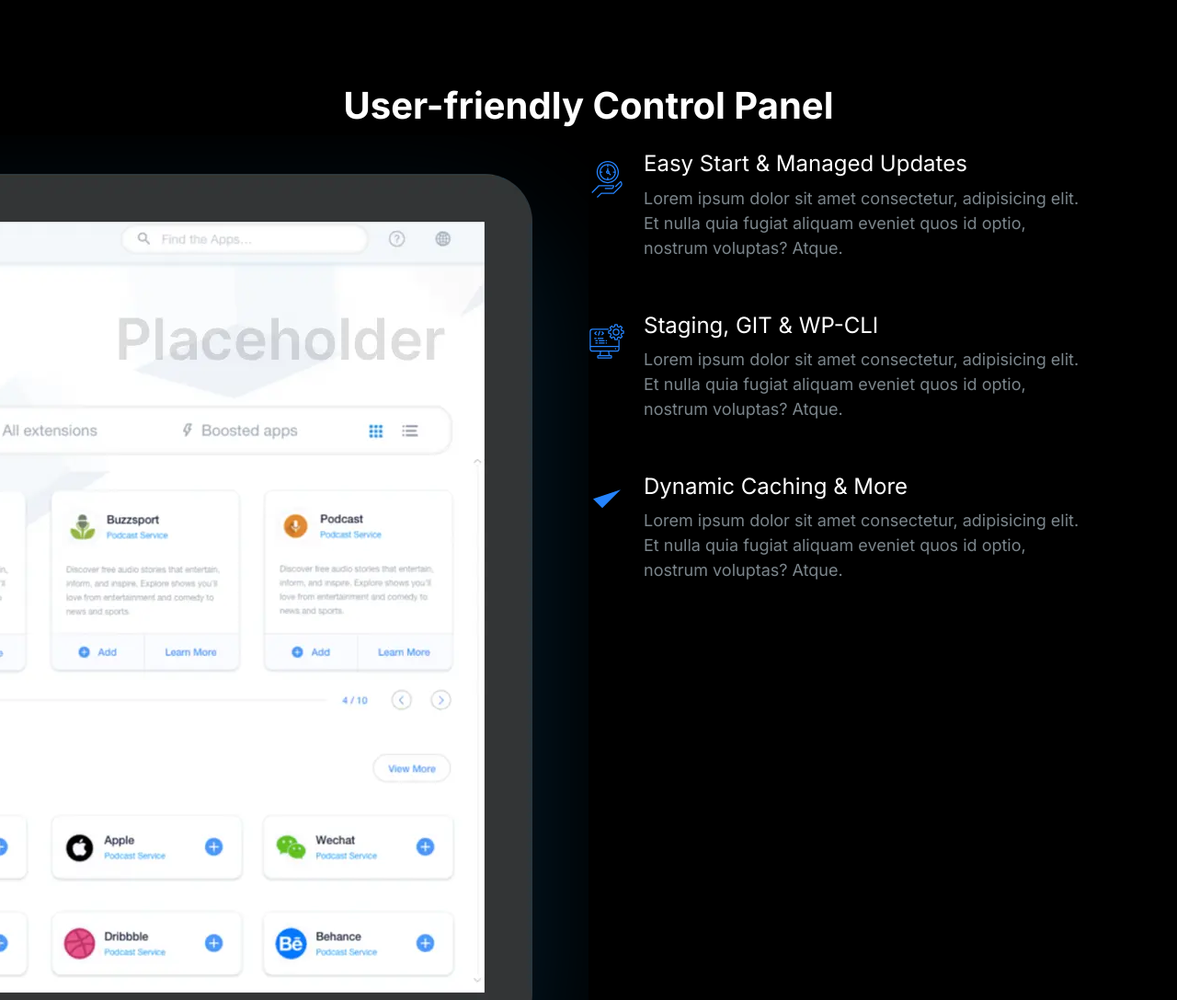
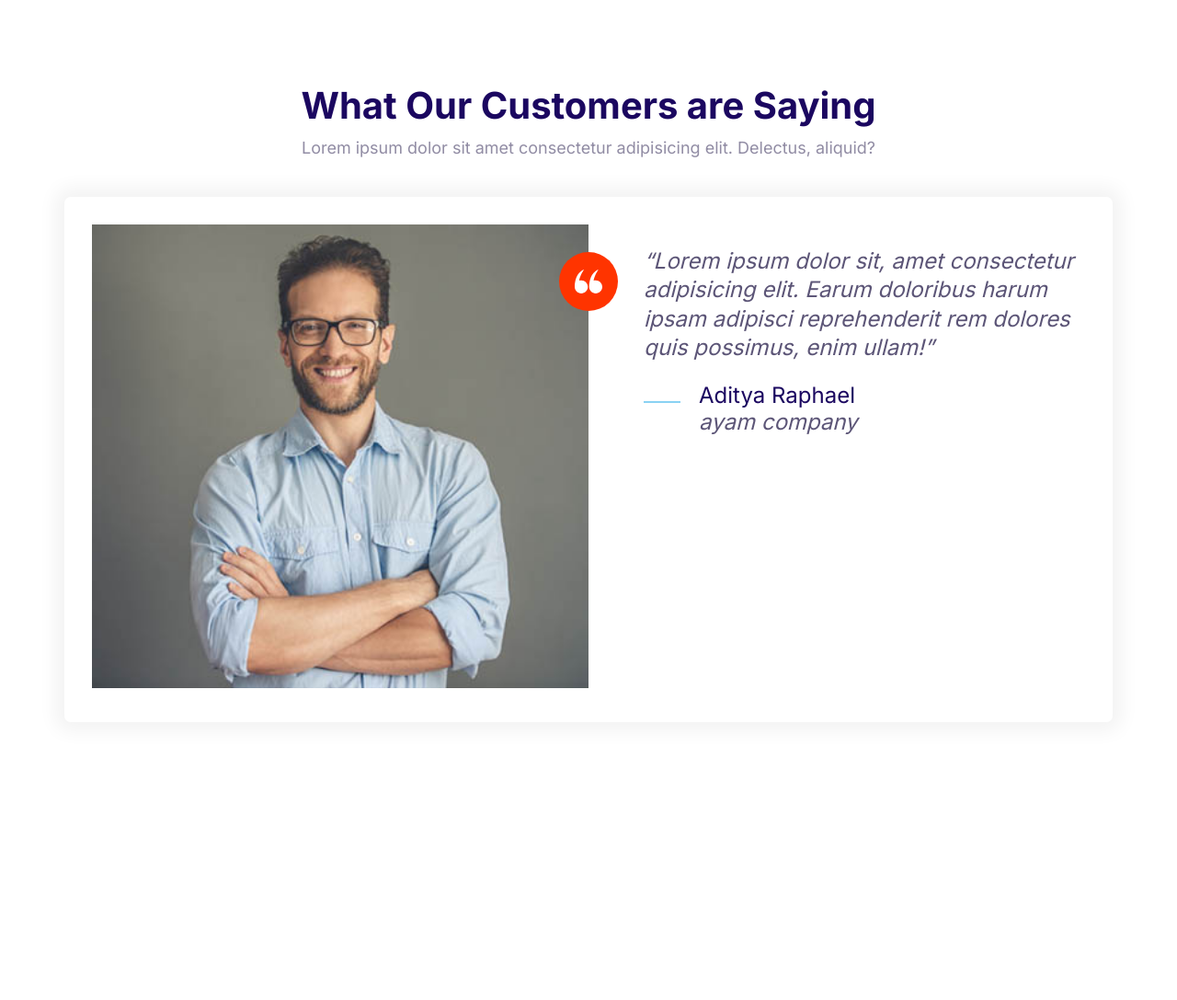
Before and after one commit to Adityaraphael/adit1stproject, a plain HTML site: page index.html in a window 1280 px wide. Shown: the top 1087 px of the page at 92% size. After the commit the page ends 845 px from the top, so only its background shows below. Drawn offline with Linux system fonts and the light colour scheme.

Commit message:
testimonialblock component.

```diff
--- a/CSS/style.css
+++ b/CSS/style.css
@@ -613,6 +613,7 @@ vertical-align: middle;}
 
   .block__header{
     text-align: center;
+    margin-bottom: 4rem;
   }
 
   .block__heading{
--- a/index.html
+++ b/index.html
@@ -15,56 +15,40 @@
     <link rel="stylesheet" href="CSS/style.css" />
   </head>
   <body>
-    <section class="block block--dark block--skewed-right block-showcase">
+    <section class="block">
       <header class="block__header">
-        <h2>User-friendly Control Panel</h2>
+        <h2>What Our Customers are Saying</h2>
+        <p>Lorem ipsum dolor sit amet consectetur adipisicing elit. Delectus, aliquid?</p>
       </header>
-      <div class="container grid grid--1x2">
-          <picture  class="block-showcase__image">
-            <source type="image/webp" srcset="images/ipad.webp">
-            <source type="image/png" srcset="images/ipad.png">
-
-            <img  src="images/ipad.webp" alt=""></picture>
-          <ul class="list">
-            <li>
+      <div class="container">
+        <div class="card testimonial">
+          <div class="grid grid--1x2">
+             <div class="testimonial__image"><img  src="images/testimonial.jpg" alt="A HappY , SMILLING customer"/>
+                 <span class="icon-container icon-container--accent">
+                     <svg class="icon icon--white icon--small">
+                         <use xlink:href="images/sprite.svg#quotes"></use>
+                       </svg>
+                 </span>
+             </div>
+             <blockquote class="quote">
+                 <p class="quote__text">Lorem ipsum dolor sit, amet consectetur adipisicing elit. Earum doloribus harum ipsam adipisci reprehenderit rem dolores quis possimus, enim ullam!</p>
+                 <footer>
                      <div class="media">
                          <div class="media__image">
-                        <svg class="icon icon--primary">
-                            <use xlink:href="images/sprite.svg#clock"></use>
+                                 <svg class="icon icon--primary quote__line">
+                                     <use xlink:href="images/sprite.svg#line"></use>
                                    </svg>
                              </span>
                          </div>
                          <div class="media__body">
-                    <h3 class="media__title">Easy Start & Managed Updates</h3>
-                    <p>Lorem ipsum dolor sit amet consectetur, adipisicing elit. Et nulla quia fugiat aliquam eveniet quos id optio, nostrum voluptas? Atque.</p>
+                             <h3 class="media__title quote__author">Aditya Raphael</h3>
+                             <p class="quote__company">ayam company</p>
                          </div>
                      </div>
-            </li>
-            <li><div class="media">
-              <div class="media__image">
-                      <svg class="icon icon--primary">
-                          <use xlink:href="images/sprite.svg#computer"></use>
-                        </svg>
-                  </span>
+                 </footer>
+             </blockquote>
           </div>
-              <div class="media__body">
-                  <h3 class="media__title">Staging, GIT & WP-CLI</h3>
-                  <p>Lorem ipsum dolor sit amet consectetur, adipisicing elit. Et nulla quia fugiat aliquam eveniet quos id optio, nostrum voluptas? Atque.</p>
         </div>
-          </div></li>
-            <li><div class="media">
-              <div class="media__image">
-                      <svg class="icon icon--primary">
-                          <use xlink:href="images/sprite.svg#tick"></use>
-                        </svg>
-                  </span>
-              </div>
-              <div class="media__body">
-                  <h3 class="media__title">Dynamic Caching & More</h3>
-                  <p>Lorem ipsum dolor sit amet consectetur, adipisicing elit. Et nulla quia fugiat aliquam eveniet quos id optio, nostrum voluptas? Atque.</p>
-              </div>
-          </div></li>
-          </ul>
       </div>
     </section>
     <script src="main.js"></script>
```
Also changed, not shown: components/testimonialsblock.html (added, +36 -0 lines). Lines whose indentation alone changed are shown as unchanged.
